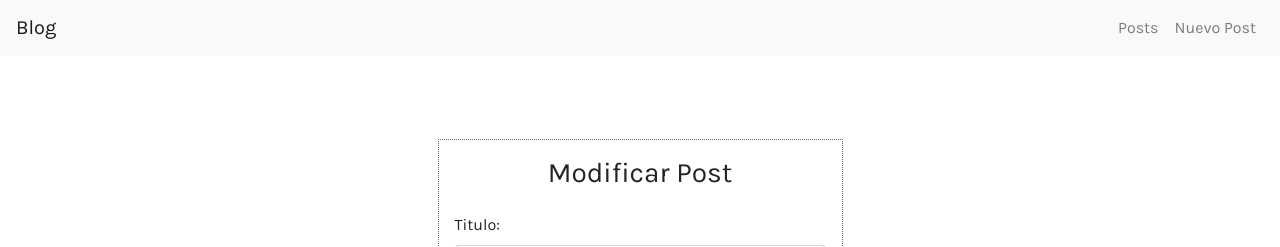
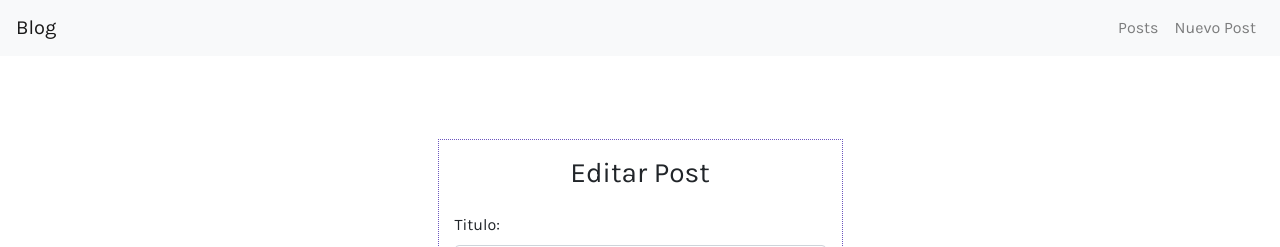
Before and after one commit to CamilaBernales/blog-react, a React (Create React App) app: page /post/update/1 in a window 1280 px wide. Shown: the top 247 px of the page. Built offline with nearby package versions, Linux system fonts and the light colour scheme; no server answers.

Commit message:
cambios en los modales

```diff
--- a/src/components/Alta.js
+++ b/src/components/Alta.js
@@ -36,7 +36,7 @@ const Alta = () => {
         Swal.fire({
           position: "center",
           icon: "success",
-          title: "Posteo guardado con éxito.",
+          title: "Post guardado con éxito.",
           showConfirmButton: false,
           timer: 1500,
         });
--- a/src/components/Post.js
+++ b/src/components/Post.js
@@ -29,7 +29,7 @@ const Post = ({ post, obtenerPostsFiltrados }) => {
       .then((result) => {
         if (result.isConfirmed) {
           obtenerPostsFiltrados(id);
-          Swal.fire("Deleted!", "Your file has been deleted.", "success");
+          Swal.fire("Post eliminado", "El post fue eliminado con éxito.", "success");
         }
       })
       .catch(() => {
--- a/src/components/Update.js
+++ b/src/components/Update.js
@@ -79,7 +79,7 @@ const Update = () => {
       <Row className="px-5 d-flex justify-content-center align-items-center ">
         <Col sm={12} lg={6} md={8} xl={5}>
           <Form onSubmit={updatePost} className="form-update p-3">
-            <h3 className="text-center mb-3 pb-2">Modificar Post</h3>
+            <h3 className="text-center mb-3 pb-2">Editar Post</h3>
             <Form.Group>
               <Form.Label className=" d-flex justify-content-start">
                 Titulo:
```
